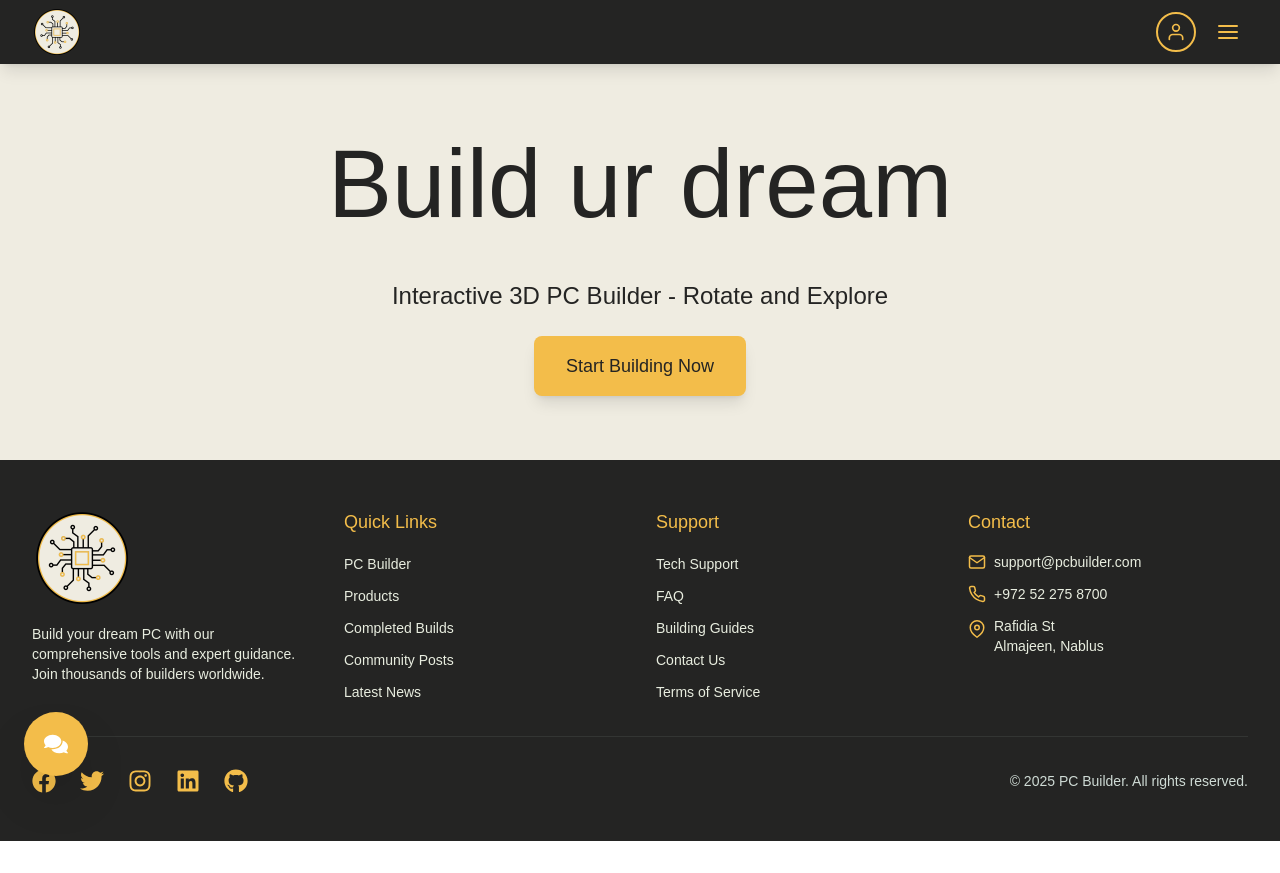
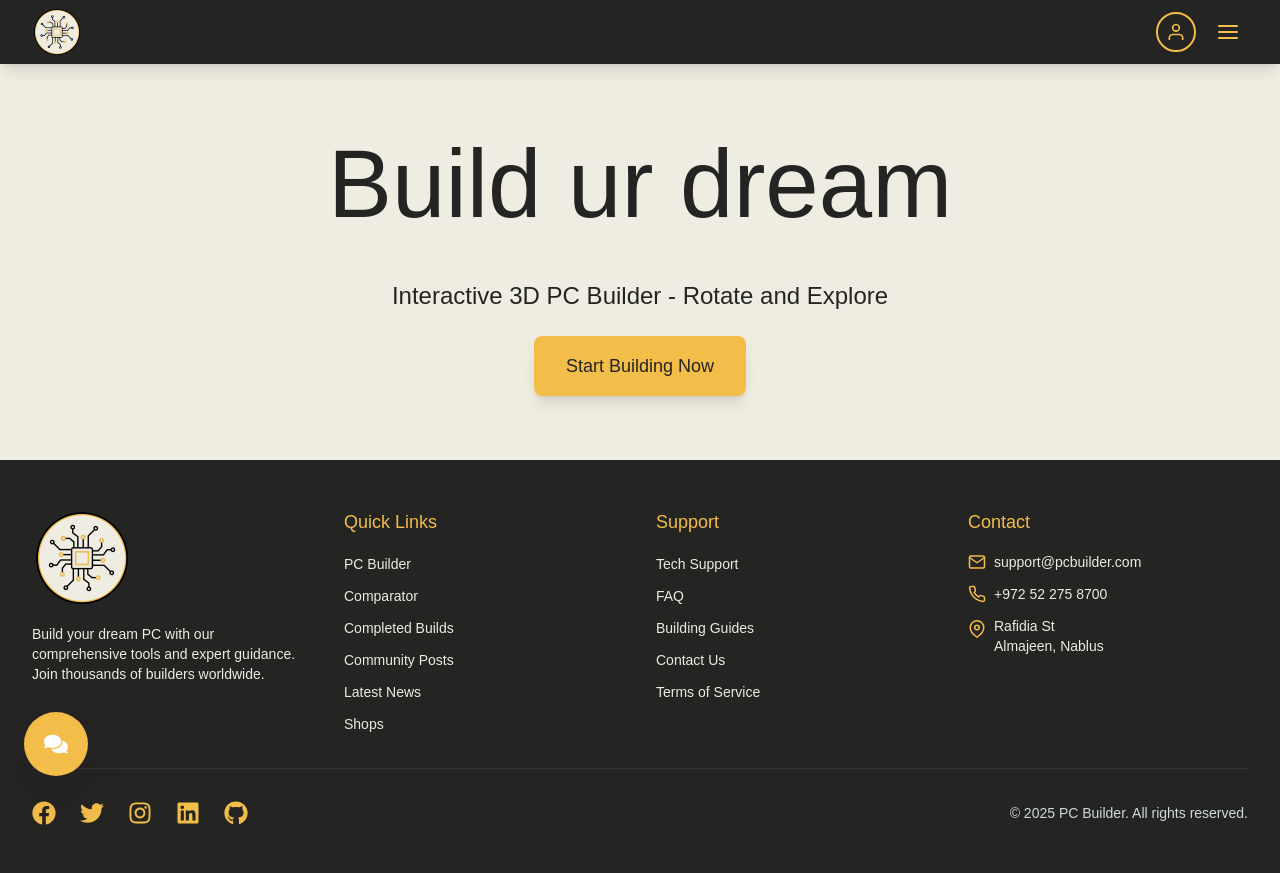
Before and after one commit to Osaid-Raddad/PC-Builder, a React (Vite) app in the folder FrontEnd/Website/: page / in a window 1280 px wide. Before the commit the page ends 841 px from the top, so only its background shows below. Built offline with nearby package versions, Linux system fonts and the light colour scheme; a web font is replaced by a local one.

Commit message:
Adjust footer

```diff
--- a/FrontEnd/Website/src/components/user/footer/Footer.jsx
+++ b/FrontEnd/Website/src/components/user/footer/Footer.jsx
@@ -38,8 +38,8 @@ export default function Footer() {
                 </a>
               </li>
               <li>
-                <a href="/products" className="text-sm hover:underline transition-colors" style={{ color: colors.alabaster }}>
-                  Products
+                <a href="/comparator" className="text-sm hover:underline transition-colors" style={{ color: colors.alabaster }}>
+                  Comparator
                 </a>
               </li>
               <li>
@@ -55,6 +55,11 @@ export default function Footer() {
               <li>
                 <a href="/news" className="text-sm hover:underline transition-colors" style={{ color: colors.alabaster }}>
                   Latest News
+                </a>
+              </li>
+              <li>
+                <a href="/shops" className="text-sm hover:underline transition-colors" style={{ color: colors.alabaster }}>
+                  Shops
                 </a>
               </li>
             </ul>
```
